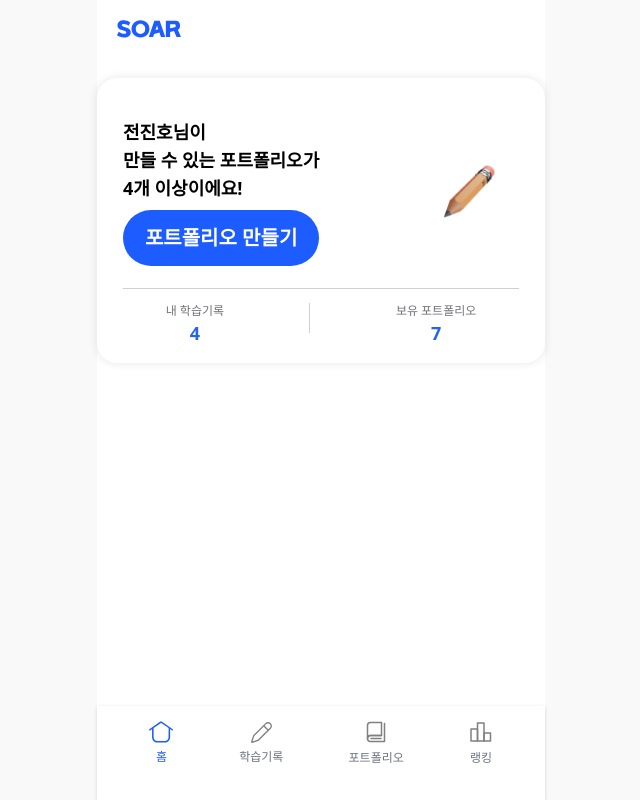
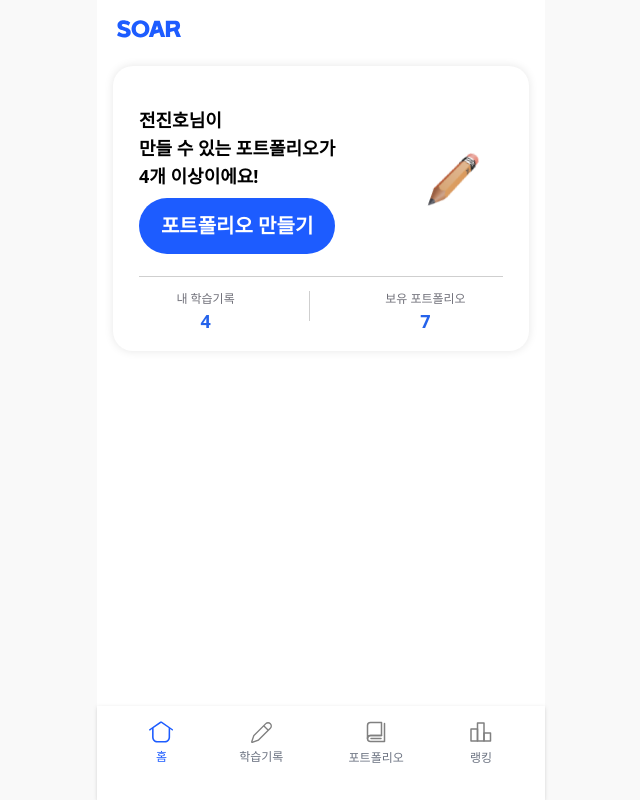
Before and after one commit to TeamDivers/Soar, a React (Create React App) app in the folder client/: page / in a window 1280 px wide. Shown: the whole page, without its empty margins (319-959 px from the left). Built offline with nearby package versions, Linux system fonts and the light colour scheme.

Commit message:
fix: add horizontal padding to home

```diff
--- a/client/src/routes/home/index.tsx
+++ b/client/src/routes/home/index.tsx
@@ -7,7 +7,7 @@ import { Pencil } from '@images/index';
 
 const Home = () => {
     return (
-        <div className="flex flex-col pt-8">
+        <div className="flex flex-col px-4 pt-5">
             <div className="bg-white rounded-[20px] pt-10 px-[26px] shadow-md pb-4">
                 <div className="flex justify-between pb-[22px]">
                     <div>
```
